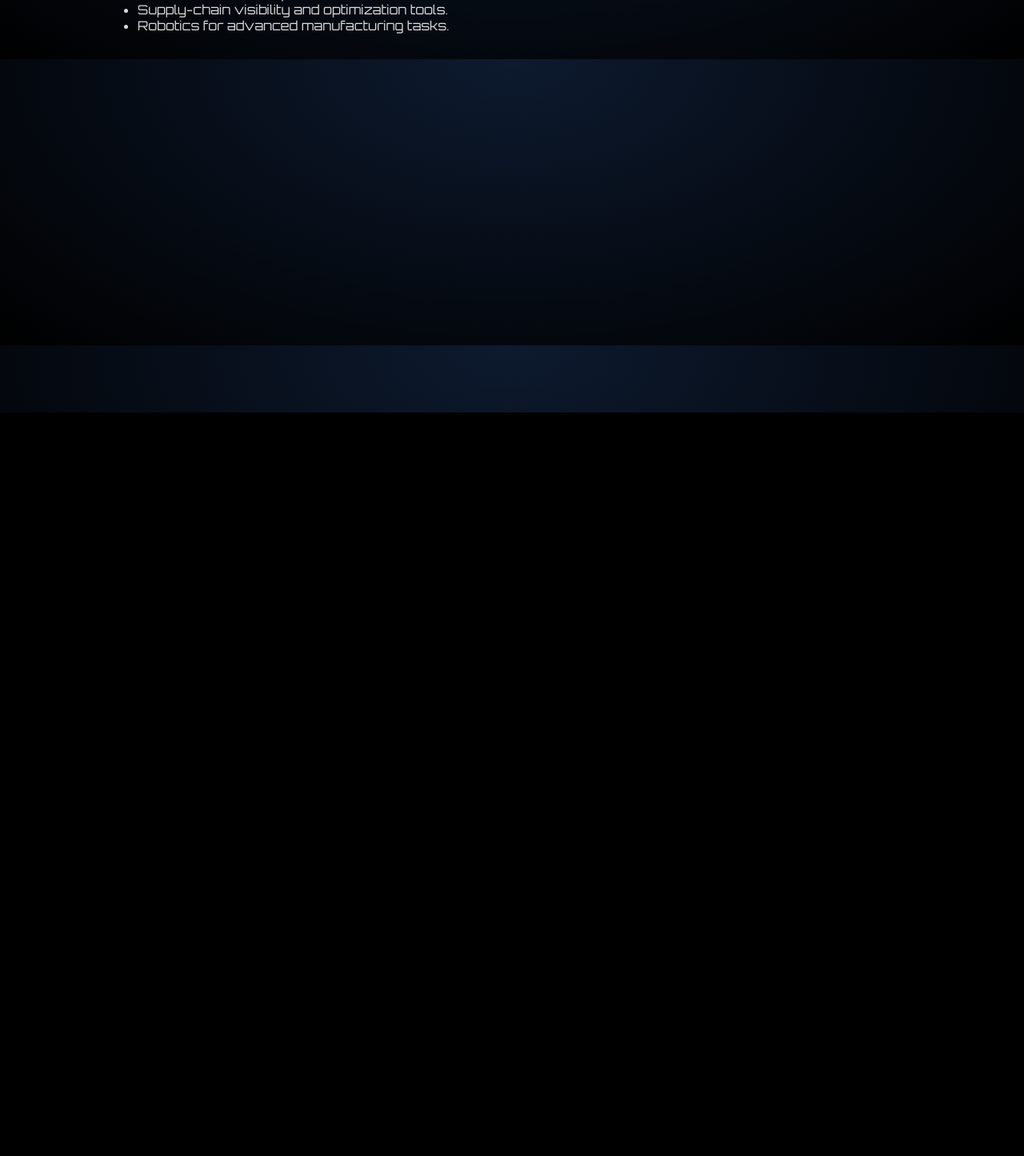
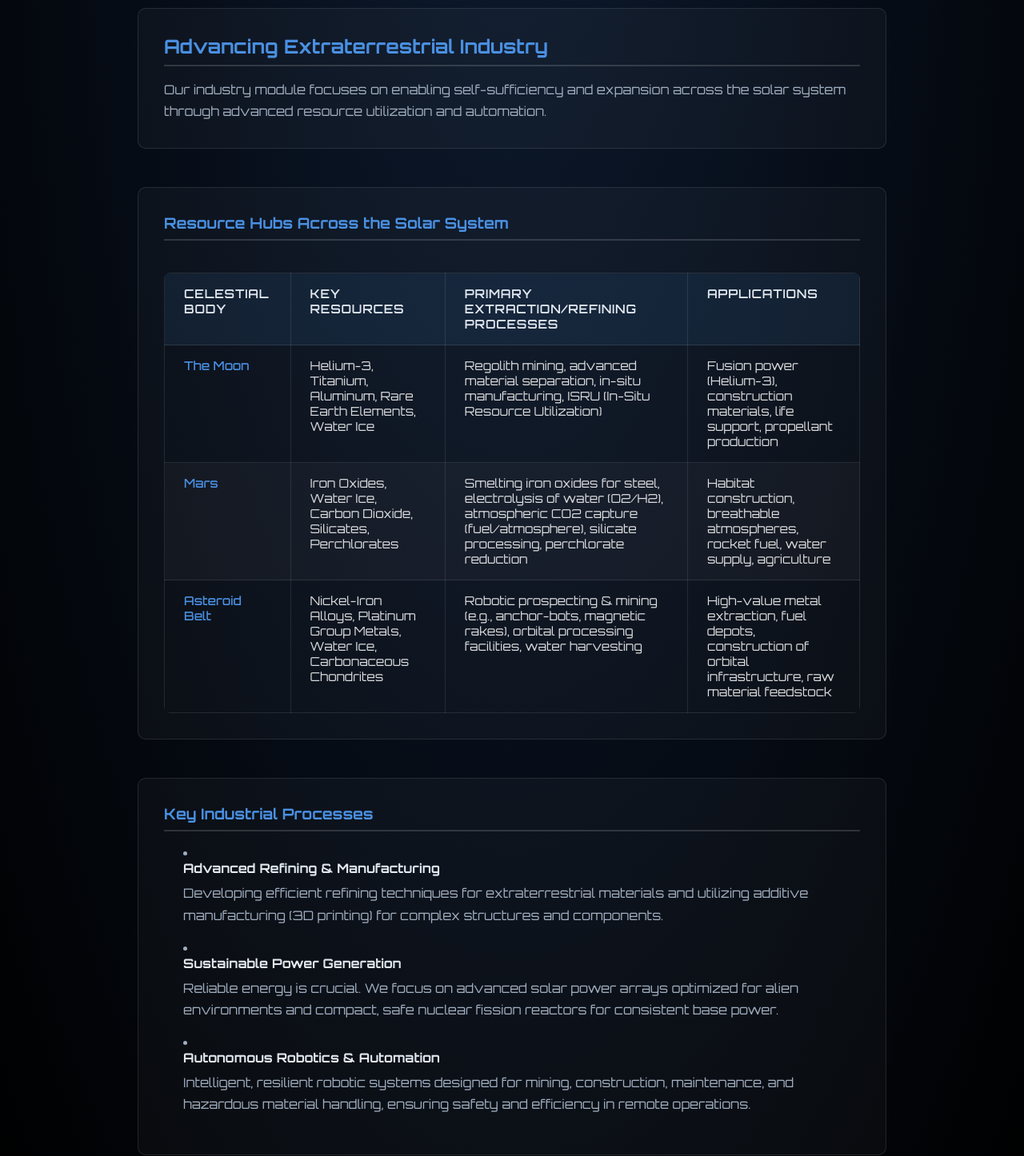
Before and after one commit to ksdbattle/terranangel-frontend, a Next.js app: page /industry in a window 1280 px wide. Shown: the part 284-1730 px from the top of the page at 80% size. Before the commit the page ends 800 px from the top, so only its background shows below. Built offline with nearby package versions, Linux system fonts and the light colour scheme.

Commit message:
feat: Enhance Industry module with table-based layout and detailed space resource information. Also includes favicon setup.

```diff
--- /dev/null
+++ b/src/app/industry/IndustryPage.module.css
@@ -0,0 +1,153 @@
+/* Base styles inherited from ModulePage or global styles */
+
+.overview,
+.resourceHubs,
+.industrialProcesses {
+  margin-bottom: 3rem;
+  padding: 2rem;
+  background: rgba(255, 255, 255, 0.03); /* Slightly darker background for sections */
+  border-radius: 10px;
+  border: 1px solid rgba(255, 255, 255, 0.1);
+}
+
+.overview h2,
+.resourceHubs h3,
+.industrialProcesses h3 {
+  color: #4a90e2; /* Consistent accent color */
+  margin-bottom: 1rem;
+  border-bottom: 2px solid rgba(255, 255, 255, 0.15);
+  padding-bottom: 0.5rem;
+}
+
+.resourceHubs ul li,
+.industrialProcesses ul li {
+  margin-bottom: 1rem;
+  color: #a0aec0; /* Lighter text for details */
+}
+
+.resourceHubs ul li h4,
+.industrialProcesses ul li h4 {
+  color: #e2e8f0; /* Slightly brighter for sub-headings */
+  margin-bottom: 0.5rem;
+}
+
+/* Table Styles */
+.tableContainer {
+  overflow-x: auto; /* Enable horizontal scrolling for small screens */
+}
+
+.resourceTable {
+  width: 100%;
+  border-collapse: collapse;
+  margin-top: 1.5rem;
+  font-size: 0.95rem; /* Slightly smaller font for table */
+  border-radius: 8px; /* Rounded corners for the table */
+  overflow: hidden; /* Ensures border-radius applies to content */
+}
+
+.resourceTable th,
+.resourceTable td {
+  padding: 1rem 1.5rem;
+  text-align: left;
+  border: 1px solid rgba(255, 255, 255, 0.1);
+  vertical-align: top; /* Align content to top */
+}
+
+.resourceTable th {
+  background-color: rgba(74, 144, 226, 0.1); /* Subtle header background */
+  color: #e2e8f0;
+  font-weight: 600;
+  text-transform: uppercase;
+  letter-spacing: 0.05em;
+}
+
+.resourceTable tbody tr:nth-child(even) {
+  background-color: rgba(255, 255, 255, 0.03); /* Zebra striping for rows */
+}
+
+.resourceTable tbody tr:hover {
+  background-color: rgba(74, 144, 226, 0.15); /* Highlight on hover */
+}
+
+.resourceTable td:first-child {
+  font-weight: 500; /* Make celestial body names stand out */
+  color: #4a90e2;
+}
+
+/* Responsive adjustments for table */
+@media (max-width: 768px) {
+  .resourceTable thead {
+    display: none; /* Hide table header on small screens */
+  }
+
+  .resourceTable,
+  .resourceTable tbody,
+  .resourceTable tr,
+  .resourceTable td {
+    display: block; /* Make table elements stack */
+    width: 100%;
+  }
+
+  .resourceTable tr {
+    margin-bottom: 1.5rem;
+    border: 1px solid rgba(255, 255, 255, 0.1);
+    border-radius: 8px;
+    padding: 1rem;
+  }
+
+  .resourceTable td {
+    text-align: right; /* Align text to the right */
+    padding-left: 50%; /* Make space for pseudo-element labels */
+    position: relative;
+    border: none; /* Remove borders for stacked view */
+    padding-top: 0.75rem;
+    padding-bottom: 0.75rem;
+  }
+
+  .resourceTable td::before {
+    content: attr(data-label);
+    position: absolute;
+    left: 10px;
+    width: calc(50% - 20px); /* Position label on the left */
+    padding-right: 10px;
+    font-weight: 600;
+    color: #e2e8f0;
+    text-align: left;
+    text-transform: uppercase;
+    font-size: 0.8rem;
+  }
+
+  .resourceTable td:first-child {
+    font-weight: 700; /* Stronger weight for celestial body name */
+    color: #fff; /* Brighter color for primary label */
+    font-size: 1.1rem;
+    padding-top: 1rem;
+  }
+  .resourceTable td:first-child::before {
+     content: "Location"; /* Specific label for the first column */
+     color: #a0aec0;
+     font-size: 0.8rem;
+     font-weight: 500;
+  }
+
+  .resourceTable tbody tr:nth-child(even) {
+    background-color: transparent; /* Remove zebra striping for stacked cards */
+  }
+   .resourceTable tbody tr:hover {
+    background-color: transparent; /* Remove hover effect for stacked cards */
+  }
+}
+
+/* General styling for elements within sections */
+.overview p,
+.resourceHubs p,
+.industrialProcesses p {
+  color: #a0aec0;
+  line-height: 1.7;
+}
+
+.resourceHubs ul,
+.industrialProcesses ul {
+  list-style: disc inside;
+  margin-left: 1.5rem;
+}
--- a/src/app/industry/IndustryPage.tsx
+++ b/src/app/industry/IndustryPage.tsx
@@ -1,18 +1,71 @@
 import ModulePage from '@/components/ModulePage';
+import styles from './IndustryPage.module.css'; // Import new styles
 
 export default function IndustryPage() {
   return (
     <ModulePage
       id="industry"
       title="Industry"
-      description="Manufacturing innovations, automation pipelines, and logistics optimization."
+      description="Pioneering space industrialization: developing advanced systems for extraterrestrial resource extraction, refining, power generation, and robotic automation to build sustainable bases on the Moon, Mars, and asteroid belts."
     >
-      <p>Example highlights:</p>
-      <ul>
-        <li>Smart factories and process automation.</li>
-        <li>Supply-chain visibility and optimization tools.</li>
-        <li>Robotics for advanced manufacturing tasks.</li>
-      </ul>
+      <section className={styles.overview}>
+        <h2>Advancing Extraterrestrial Industry</h2>
+        <p>Our industry module focuses on enabling self-sufficiency and expansion across the solar system through advanced resource utilization and automation.</p>
+      </section>
+
+      <section className={styles.resourceHubs}>
+        <h3>Resource Hubs Across the Solar System</h3>
+        <div className={styles.tableContainer}> {/* For responsiveness */}
+          <table className={styles.resourceTable}>
+            <thead>
+              <tr>
+                <th data-label="Celestial Body">Celestial Body</th>
+                <th data-label="Key Resources">Key Resources</th>
+                <th data-label="Processes">Primary Extraction/Refining Processes</th>
+                <th data-label="Applications">Applications</th>
+              </tr>
+            </thead>
+            <tbody>
+              <tr>
+                <td data-label="Celestial Body">The Moon</td>
+                <td data-label="Key Resources">Helium-3, Titanium, Aluminum, Rare Earth Elements, Water Ice</td>
+                <td data-label="Processes">Regolith mining, advanced material separation, in-situ manufacturing, ISRU (In-Situ Resource Utilization)</td>
+                <td data-label="Applications">Fusion power (Helium-3), construction materials, life support, propellant production</td>
+              </tr>
+              <tr>
+                <td data-label="Celestial Body">Mars</td>
+                <td data-label="Key Resources">Iron Oxides, Water Ice, Carbon Dioxide, Silicates, Perchlorates</td>
+                <td data-label="Processes">Smelting iron oxides for steel, electrolysis of water (O2/H2), atmospheric CO2 capture (fuel/atmosphere), silicate processing, perchlorate reduction</td>
+                <td data-label="Applications">Habitat construction, breathable atmospheres, rocket fuel, water supply, agriculture</td>
+              </tr>
+              <tr>
+                <td data-label="Celestial Body">Asteroid Belt</td>
+                <td data-label="Key Resources">Nickel-Iron Alloys, Platinum Group Metals, Water Ice, Carbonaceous Chondrites</td>
+                <td data-label="Processes">Robotic prospecting & mining (e.g., anchor-bots, magnetic rakes), orbital processing facilities, water harvesting</td>
+                <td data-label="Applications">High-value metal extraction, fuel depots, construction of orbital infrastructure, raw material feedstock</td>
+              </tr>
+            </tbody>
+          </table>
+        </div>
+      </section>
+
+      <section className={styles.industrialProcesses}>
+        <h3>Key Industrial Processes</h3>
+        <ul>
+          <li>
+            <h4>Advanced Refining & Manufacturing</h4>
+            <p>Developing efficient refining techniques for extraterrestrial materials and utilizing additive manufacturing (3D printing) for complex structures and components.</p>
+          </li>
+          <li>
+            <h4>Sustainable Power Generation</h4>
+            <p>Reliable energy is crucial. We focus on advanced solar power arrays optimized for alien environments and compact, safe nuclear fission reactors for consistent base power.</p>
+          </li>
+          <li>
+            <h4>Autonomous Robotics & Automation</h4>
+            <p>Intelligent, resilient robotic systems designed for mining, construction, maintenance, and hazardous material handling, ensuring safety and efficiency in remote operations.</p>
+          </li>
+        </ul>
+      </section>
     </ModulePage>
   );
 }
```
Also changed, not shown: src/app/icon.png (added).
